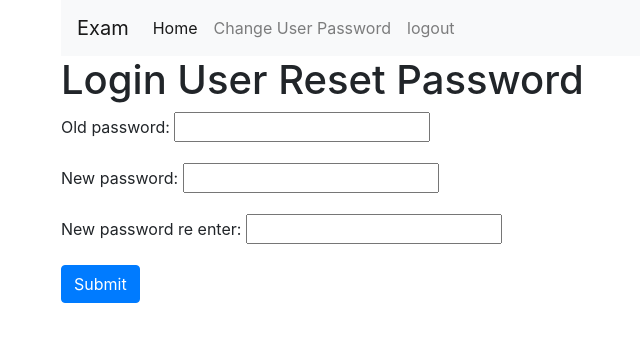
After one commit to icycandle/fbdjexam, a Django app: page /accounts/login-user-reset-password in a window 1280 px wide. The commit adds this page. Shown: the top 342 px of the page, without its empty margins (24-664 px from the left). Run offline with Django 3.2, Linux system fonts and the light colour scheme; the visitor is signed in with stand-in values (Sample User, id 1); parts of the project's set-up code (start-up, migrations or seed data) failed here and were passed over; some libraries are stand-ins or nearby versions.

Commit message:
feat(dashboard/reset-user-password):  implement LoginUserResetPassword

```diff
--- /dev/null
+++ b/dashboard/forms.py
@@ -0,0 +1,37 @@
+from django import forms
+from django.contrib.auth.password_validation import validate_password
+from django.forms import Form
+from django.utils.translation import gettext_lazy as _
+
+
+class LoginUserResetPasswordForm(Form):
+    old_password = forms.CharField(widget=forms.PasswordInput)
+    new_password = forms.CharField(widget=forms.PasswordInput)
+    new_password_re_enter = forms.CharField(widget=forms.PasswordInput)
+
+    def __init__(self, user, *args, **kwargs):
+        self.user = user
+        super(LoginUserResetPasswordForm, self).__init__(*args, **kwargs)
+
+    def clean_old_password(self):
+        old_password = self.cleaned_data.get('old_password')
+        if not self.user.check_password(old_password):
+            raise forms.ValidationError(_("Old password is not correct."))
+        return old_password
+
+    def clean_new_password(self):
+        new_password = self.cleaned_data.get('new_password')
+        validate_password(new_password)
+        return new_password
+
+    def clean_new_password_re_enter(self):
+        new_password = self.cleaned_data.get('new_password')
+        new_password_re_enter = self.cleaned_data.get('new_password_re_enter')
+        if new_password != new_password_re_enter:
+            raise forms.ValidationError(_("New password and re-enter new password not match."))
+        return new_password_re_enter
+
+    def save(self):
+        new_password = self.cleaned_data.get('new_password')
+        self.user.set_password(new_password)
+        self.user.save()
--- a/dashboard/templates/dashboard/base.html
+++ b/dashboard/templates/dashboard/base.html
@@ -5,12 +5,29 @@
     <meta name="viewport"
           content="width=device-width, user-scalable=no, initial-scale=1.0, maximum-scale=1.0, minimum-scale=1.0">
     <meta http-equiv="X-UA-Compatible" content="ie=edge">
-    <title>FB DJ Exam</title>
+    <title>{% block head_title %}FB DJ Exam{% endblock %}</title>
+    {% block extra_head %}{% endblock %}
     <link rel="stylesheet" href="https://stackpath.bootstrapcdn.com/bootstrap/4.3.1/css/bootstrap.min.css"
           integrity="sha384-ggOyR0iXCbMQv3Xipma34MD+dH/1fQ784/j6cY/iJTQUOhcWr7x9JvoRxT2MZw1T" crossorigin="anonymous">
 </head>
 <body class="container">
-{% block content %}
+{% include 'dashboard/navbar.html' %}
+{% block body %}
+    {% if messages %}
+    <div class="alert">
+      <strong>Messages:</strong>
+      <ul>
+        {% for message in messages %}
+        <li>{{message}}</li>
+        {% endfor %}
+      </ul>
+    </div>
+    {% endif %}
+
+    {% block content %}
+    {% endblock %}
+{% endblock %}
+{% block extra_body %}
 {% endblock %}
 </body>
 </html>
--- a/dashboard/templates/dashboard/home.html
+++ b/dashboard/templates/dashboard/home.html
@@ -23,4 +23,7 @@
         </tbody>
     </table>
 
+    <a href="{% url 'login_user_reset_password' %}" class="btn btn-warning">
+        Reset Password
+    </a>
 {% endblock %}
--- /dev/null
+++ b/dashboard/templates/dashboard/login_user_reset_password.html
@@ -0,0 +1,14 @@
+{% extends "dashboard/base.html" %}
+
+{% load account %}
+
+{% block body %}
+
+    <h1>Login User Reset Password</h1>
+
+    <form action="" method="post">{% csrf_token %}
+        {{ form.as_p }}
+        <button type="submit" class="btn btn-primary">Submit</button>
+    </form>
+
+{% endblock %}
--- /dev/null
+++ b/dashboard/templates/dashboard/navbar.html
@@ -0,0 +1,26 @@
+<nav class="navbar navbar-expand-lg navbar-light bg-light">
+  <a class="navbar-brand" href="#">Exam</a>
+  <button class="navbar-toggler" type="button" data-toggle="collapse" data-target="#navbarSupportedContent" aria-controls="navbarSupportedContent" aria-expanded="false" aria-label="Toggle navigation">
+    <span class="navbar-toggler-icon"></span>
+  </button>
+
+  <div class="collapse navbar-collapse" id="navbarSupportedContent">
+    <ul class="navbar-nav mr-auto">
+      <li class="nav-item active">
+        <a class="nav-link" href="{% url 'home' %}">Home</a>
+      </li>
+      <li class="nav-item">
+        <a class="nav-link" href="{% url 'login_user_reset_password' %}">Change User Password</a>
+      </li>
+      {% if request.user.is_authenticated %}
+        <li class="nav-item">
+          <a class="nav-link" href="{% url 'account_logout' %}">logout</a>
+        </li>
+      {% else %}
+        <li class="nav-item">
+          <a class="nav-link" href="{% url 'account_login' %}">login</a>
+        </li>
+      {% endif %}
+    </ul>
+  </div>
+</nav>
--- a/dashboard/views.py
+++ b/dashboard/views.py
@@ -1,7 +1,9 @@
 from django.contrib.auth.decorators import login_required
 from django.utils.decorators import method_decorator
 
-from django.views.generic import TemplateView
+from django.views.generic import TemplateView, FormView
+
+from dashboard.forms import LoginUserResetPasswordForm
 
 
 class HomeView(TemplateView):
@@ -14,3 +16,32 @@ class HomeView(TemplateView):
     def get_context_data(self, **kwargs):
         context = super().get_context_data(**kwargs)
         return context
+
+
+class LoginUserResetPassword(FormView):
+    """
+    This view is used to reset the password of a user. Has 3 inputs:
+    - old_password
+    - new_password
+    - new_password_confirm
+    """
+    template_name = 'dashboard/login_user_reset_password.html'
+    form_class = LoginUserResetPasswordForm
+    success_url = '/'
+
+    def get_form_kwargs(self):
+        kwargs = super().get_form_kwargs()
+        kwargs['user'] = self.request.user
+        return kwargs
+
+    def form_valid(self, form):
+        form.save()
+        return super().form_valid(form)
+
+    @method_decorator(login_required)
+    def dispatch(self, *args, **kwargs):
+        return super().dispatch(*args, **kwargs)
+
+    def get_context_data(self, **kwargs):
+        context = super().get_context_data(**kwargs)
+        return context
--- a/fbdjexam/settings.py
+++ b/fbdjexam/settings.py
@@ -72,7 +72,9 @@ ROOT_URLCONF = 'fbdjexam.urls'
 TEMPLATES = [
     {
         'BACKEND': 'django.template.backends.django.DjangoTemplates',
-        'DIRS': [],
+        'DIRS': [
+            os.path.join(BASE_DIR, 'templates'),
+        ],
         'APP_DIRS': True,
         'OPTIONS': {
             'context_processors': [
--- a/fbdjexam/urls.py
+++ b/fbdjexam/urls.py
@@ -17,10 +17,11 @@ from django.contrib import admin
 from django.urls import path
 from django.urls.conf import include
 
-from dashboard.views import HomeView
+from dashboard.views import HomeView, LoginUserResetPassword
 
 urlpatterns = [
     path('', HomeView.as_view(), name='home'),
+    path('accounts/login-user-reset-password', LoginUserResetPassword.as_view(), name='login_user_reset_password'),
     path('admin/', admin.site.urls),
     path('accounts/', include('allauth.urls')),
 ]
--- /dev/null
+++ b/templates/account/base.html
@@ -0,0 +1 @@
+{% extends "dashboard/base.html" %}
```
